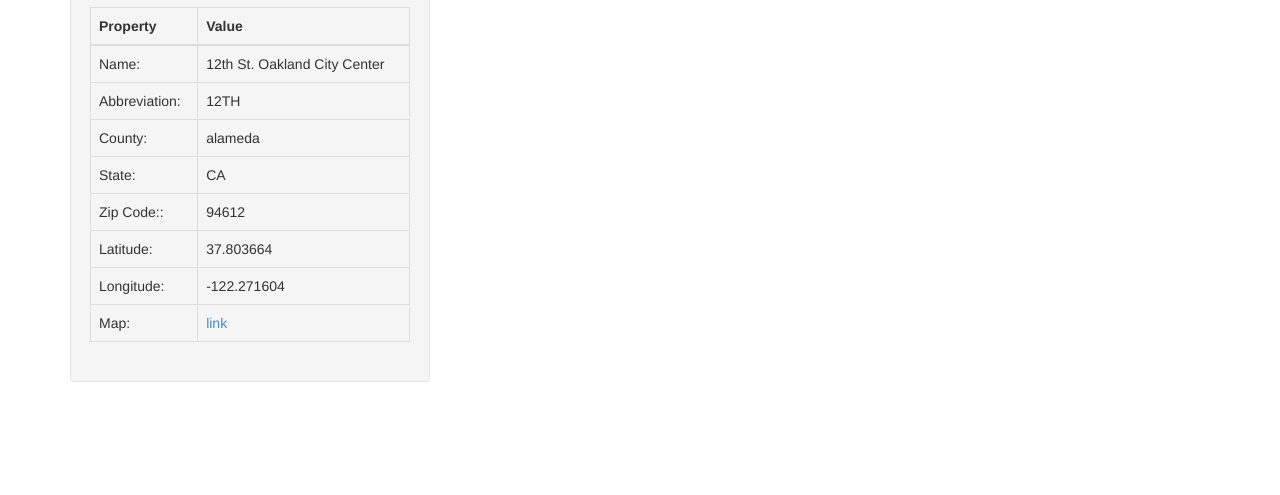
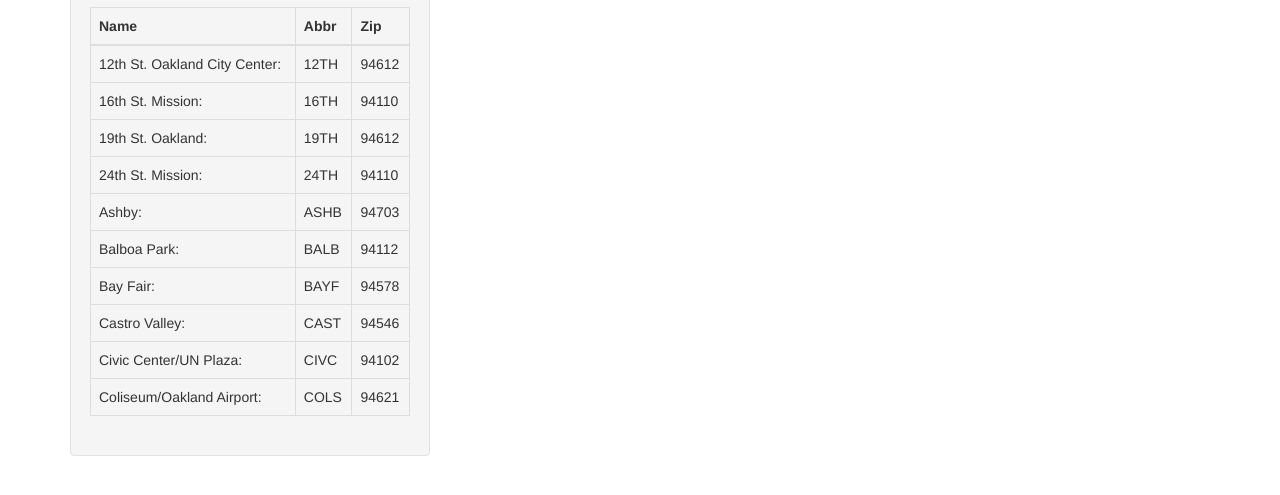
Before and after one commit to BretStateham/BretBuildCamp, a plain HTML site: page Session_08_AngularJS1/AngularJS1BeginSolution/index.html in a window 1280 px wide. Shown: the part 173-668 px from the top of the page. Drawn offline with Linux system fonts and the light colour scheme.

Commit message:
Modified demo code to show station list

```diff
--- a/Session_08_AngularJS1/AngularJS1BeginSolution/index.html
+++ b/Session_08_AngularJS1/AngularJS1BeginSolution/index.html
@@ -55,44 +55,22 @@
           <table class="table table-bordered">
             <thead>
               <tr>
-                <th>Property</th>
-                <th>Value</th>
+                <th>Name</th>
+                <th>Abbr</th>
+                <th>Zip</th>
               </tr>
             </thead>
             <tbody>
-              <tr>
-                <td>Name:</td>
-                <td>{{station.name}}</td>
-              </tr>
-              <tr>
-                <td>Abbreviation:</td>
+
+              <!-- repeat the table row for each station -->
+              <!-- in the $scope.stations array  -->
+              <tr ng-repeat="station in stations">
+                <td>{{station.name}}:</td>
                 <td>{{station.abbr}}</td>
-              </tr>
-              <tr>
-                <td>County:</td>
-                <td>{{station.county}}</td>
-              </tr>
-              <tr>
-                <td>State:</td>
-                <td>{{station.state}}</td>
-              </tr>
-              <tr>
-                <td>Zip Code::</td>
                 <td>{{station.zipcode}}</td>
               </tr>
-              <tr>
-                <td>Latitude:</td>
-                <td>{{station.latitude}}</td>
-              </tr>
-              <tr>
-                <td>Longitude:</td>
-                <td>{{station.longitude}}</td>
-              </tr>
-              <tr>
-                <td>Map:</td>
-                <td><a href="http://www.bing.com/maps/?q={{station.latitude}},{{station.longitude}}" target="_blank">link</a></td>
-              </tr>
-            </tbody>
+
+              </tbody>
           </table>
         </div>
       </div>
--- a/Session_08_AngularJS1/AngularJS1BeginSolution/js/bartNowApp.js
+++ b/Session_08_AngularJS1/AngularJS1BeginSolution/js/bartNowApp.js
@@ -5,14 +5,17 @@ var bartNowApp = angular.module("bartNowApp", []);
 bartNowApp.controller("MainCtrl", ['$scope', function ($scope) {
 
   //Add a static model for a single bart station
-  $scope.station = {
-    longitude: -122.271604,
-    latitude: 37.803664,
-    name: "12th St. Oakland City Center",
-    abbr: "12TH",
-    county: "alameda",
-    state: "CA",
-    zipcode: "94612"
-  };
+  //This time with an array of stations though, not just one
+  $scope.stations = [
+    { name: "12th St. Oakland City Center", abbr: "12TH", zipcode: "94612" },
+    { name: "16th St. Mission", abbr: "16TH", zipcode: "94110" },
+    { name: "19th St. Oakland", abbr: "19TH", zipcode: "94612" },
+    { name: "24th St. Mission", abbr: "24TH", zipcode: "94110" },
+    { name: "Ashby", abbr: "ASHB", zipcode: "94703" },
+    { name: "Balboa Park", abbr: "BALB", zipcode: "94112" },
+    { name: "Bay Fair", abbr: "BAYF", zipcode: "94578" },
+    { name: "Castro Valley", abbr: "CAST", zipcode: "94546" },
+    { name: "Civic Center/UN Plaza", abbr: "CIVC", zipcode: "94102" },
+    { name: "Coliseum/Oakland Airport", abbr: "COLS", zipcode: "94621" }];
 
 }]);
```
